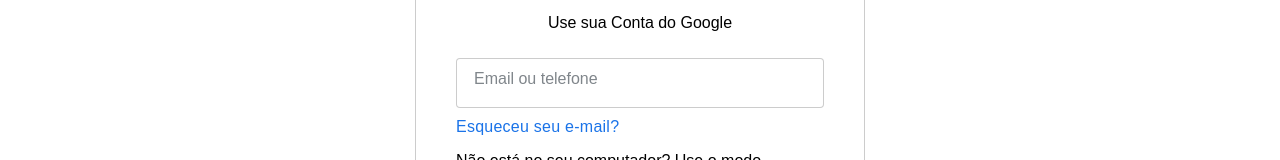
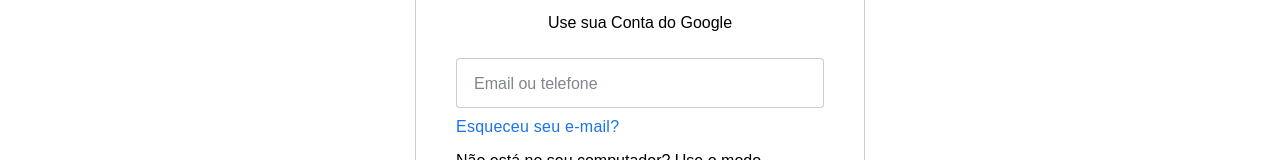
Before and after one commit to lucasferreiralimax/google-react, a React app: page /login in a window 1280 px wide. Shown: the part 197-357 px from the top of the page. Built offline with nearby package versions, Linux system fonts and the light colour scheme; a web font is replaced by a local one.

Commit message:
adjustment form label in page login

```diff
--- a/src/components/Login/Login.scss
+++ b/src/components/Login/Login.scss
@@ -55,9 +55,9 @@
 
 %placeholder-label {
   background: var(--main-bg-color-primary);
-  top: 0;
+  top: 5px;
   transform: scale(.75) translateX(-35px);
-  height: 20px;
+  height: 25px;
   padding: 0 4px;
 }
 
@@ -76,16 +76,17 @@
 }
 
 .App-login-label {
+  bottom: 17px;
   box-sizing: border-box;
   color: #80868b;
+  display: inline-block;
   font-size: 16px;
   font-weight: 400;
+  left: 18px;
+  line-height: 0;
   position: absolute;
-  top: 22px;
-  left: 18px;
-  bottom: 17px;
+  top: 36px;
   transition: .15s top, .15s transform;
-  display: inline-block;
 }
 
 .App-login-input {
```
